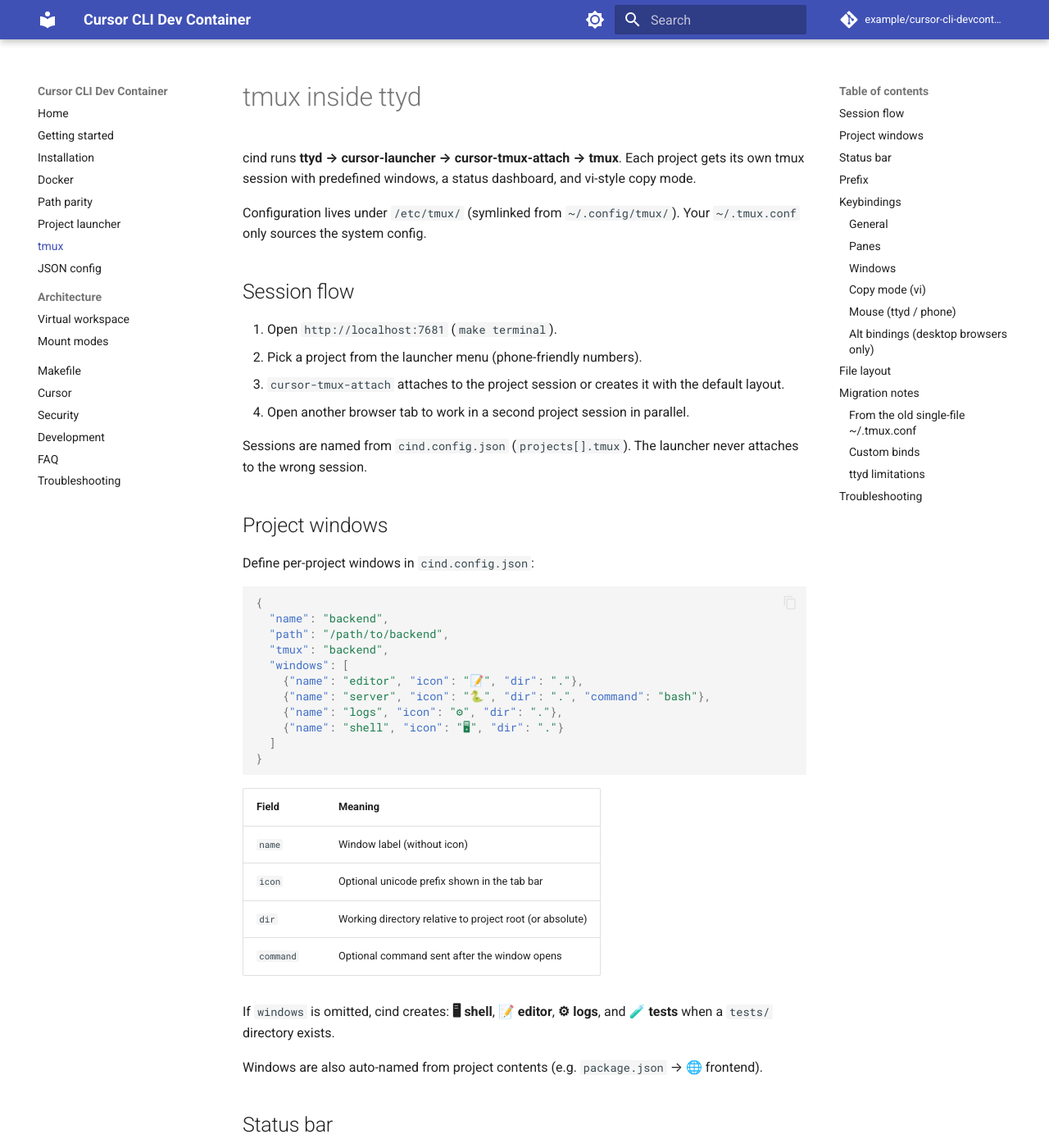
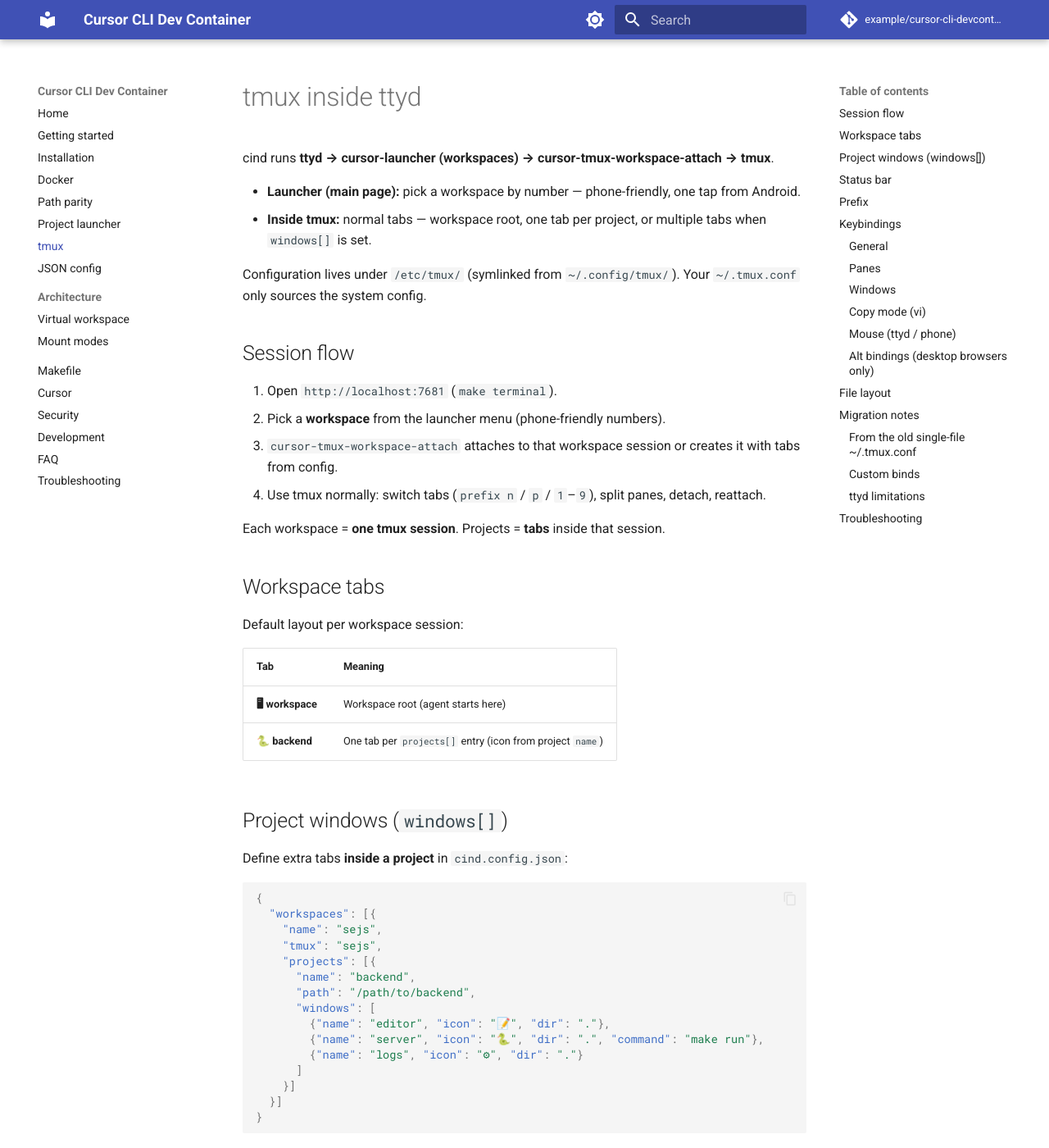
Before and after one commit to aKyther/orcan, an MkDocs documentation site: the page built from docs/tmux.md, in a window 1280 px wide and 1400 px high. Shown: the whole window at 82% size. Built offline with MkDocs 1.6.1 and Material for MkDocs 9.7.7, drawn with Linux system fonts in a browser that asks for light colours; comment, search, counter and statistics services are not loaded; some of the changed text lies outside the part shown.

Commit message:
change sfor tnux

````diff
--- a/docs/tmux.md
+++ b/docs/tmux.md
@@ -1,35 +1,53 @@
 # tmux inside ttyd
 
-cind runs **ttyd → cursor-launcher → cursor-tmux-attach → tmux**. Each project gets its own tmux session with predefined windows, a status dashboard, and vi-style copy mode.
+cind runs **ttyd → cursor-launcher (workspaces) → cursor-tmux-workspace-attach → tmux**.
+
+- **Launcher (main page):** pick a workspace by number — phone-friendly, one tap from Android.
+- **Inside tmux:** normal tabs — workspace root, one tab per project, or multiple tabs when `windows[]` is set.
 
 Configuration lives under `/etc/tmux/` (symlinked from `~/.config/tmux/`). Your `~/.tmux.conf` only sources the system config.
 
 ## Session flow
 
 1. Open `http://localhost:7681` (`make terminal`).
-2. Pick a project from the launcher menu (phone-friendly numbers).
-3. `cursor-tmux-attach` attaches to the project session or creates it with the default layout.
-4. Open another browser tab to work in a second project session in parallel.
+2. Pick a **workspace** from the launcher menu (phone-friendly numbers).
+3. `cursor-tmux-workspace-attach` attaches to that workspace session or creates it with tabs from config.
+4. Use tmux normally: switch tabs (`prefix n` / `p` / `1`–`9`), split panes, detach, reattach.
 
-Sessions are named from `cind.config.json` (`projects[].tmux`). The launcher never attaches to the wrong session.
+Each workspace = **one tmux session**. Projects = **tabs** inside that session.
 
-## Project windows
+## Workspace tabs
 
-Define per-project windows in `cind.config.json`:
+Default layout per workspace session:
+
+| Tab | Meaning |
+| --- | --- |
+| **🖥 workspace** | Workspace root (agent starts here) |
+| **🐍 backend** | One tab per `projects[]` entry (icon from project `name`) |
+
+## Project windows (`windows[]`)
+
+Define extra tabs **inside a project** in `cind.config.json`:
 
 ```json
 {
-  "name": "backend",
-  "path": "/path/to/backend",
-  "tmux": "backend",
-  "windows": [
-    {"name": "editor", "icon": "📝", "dir": "."},
-    {"name": "server", "icon": "🐍", "dir": ".", "command": "bash"},
-    {"name": "logs", "icon": "⚙", "dir": "."},
-    {"name": "shell", "icon": "🖥", "dir": "."}
-  ]
+  "workspaces": [{
+    "name": "sejs",
+    "tmux": "sejs",
+    "projects": [{
+      "name": "backend",
+      "path": "/path/to/backend",
+      "windows": [
+        {"name": "editor", "icon": "📝", "dir": "."},
+        {"name": "server", "icon": "🐍", "dir": ".", "command": "make run"},
+        {"name": "logs", "icon": "⚙", "dir": "."}
+      ]
+    }]
+  }]
 }
 ```
+
+Tab titles look like **🐍 backend · 📝 editor**. Without `windows[]`, the project gets a single tab (**🐍 backend**).
 
 | Field | Meaning |
 | --- | --- |
@@ -38,9 +56,9 @@ Define per-project windows in `cind.config.json`:
 | `dir` | Working directory relative to project root (or absolute) |
 | `command` | Optional command sent after the window opens |
 
-If `windows` is omitted, cind creates: **🖥 shell**, **📝 editor**, **⚙ logs**, and **🧪 tests** when a `tests/` directory exists.
+After editing config: `make env`, then `make down && make terminal-docker`, and start a **new** tmux session (kill old session or pick workspace fresh).
 
-Windows are also auto-named from project contents (e.g. `package.json` → 🌐 frontend).
+Legacy per-project sessions (`cursor-tmux-attach`) still exist for single-repo setups without workspaces.
 
 ## Status bar
 
@@ -144,8 +162,9 @@ On phones, use the launcher menu and mouse instead of Alt/Ctrl shortcuts.
     session-switch.sh
 
 /usr/local/bin/
-  cursor-tmux-attach  # session bootstrap + attach
-  cursor-launcher     # ttyd project menu
+  cursor-tmux-workspace-attach  # workspace session bootstrap + attach
+  cursor-tmux-attach            # legacy single-project sessions
+  cursor-launcher                 # ttyd workspace menu
 ```
 
 ## Migration notes
````
Also changed, not shown: README.md (+2 -0 lines), docs/cursor.md (+22 -0 lines), docs/getting-started.md (+1 -0 lines), docs/launcher.md (+11 -5 lines), 6 other files.
